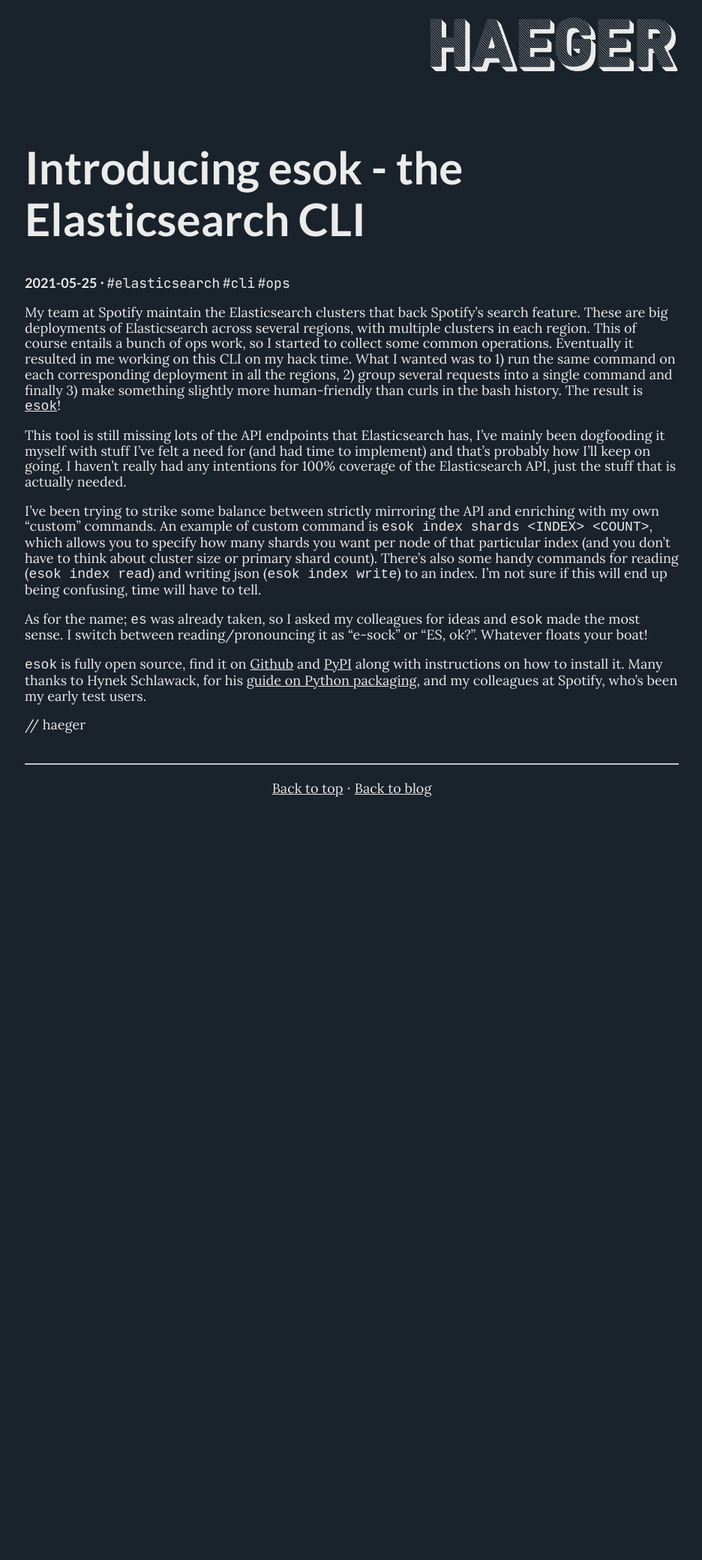
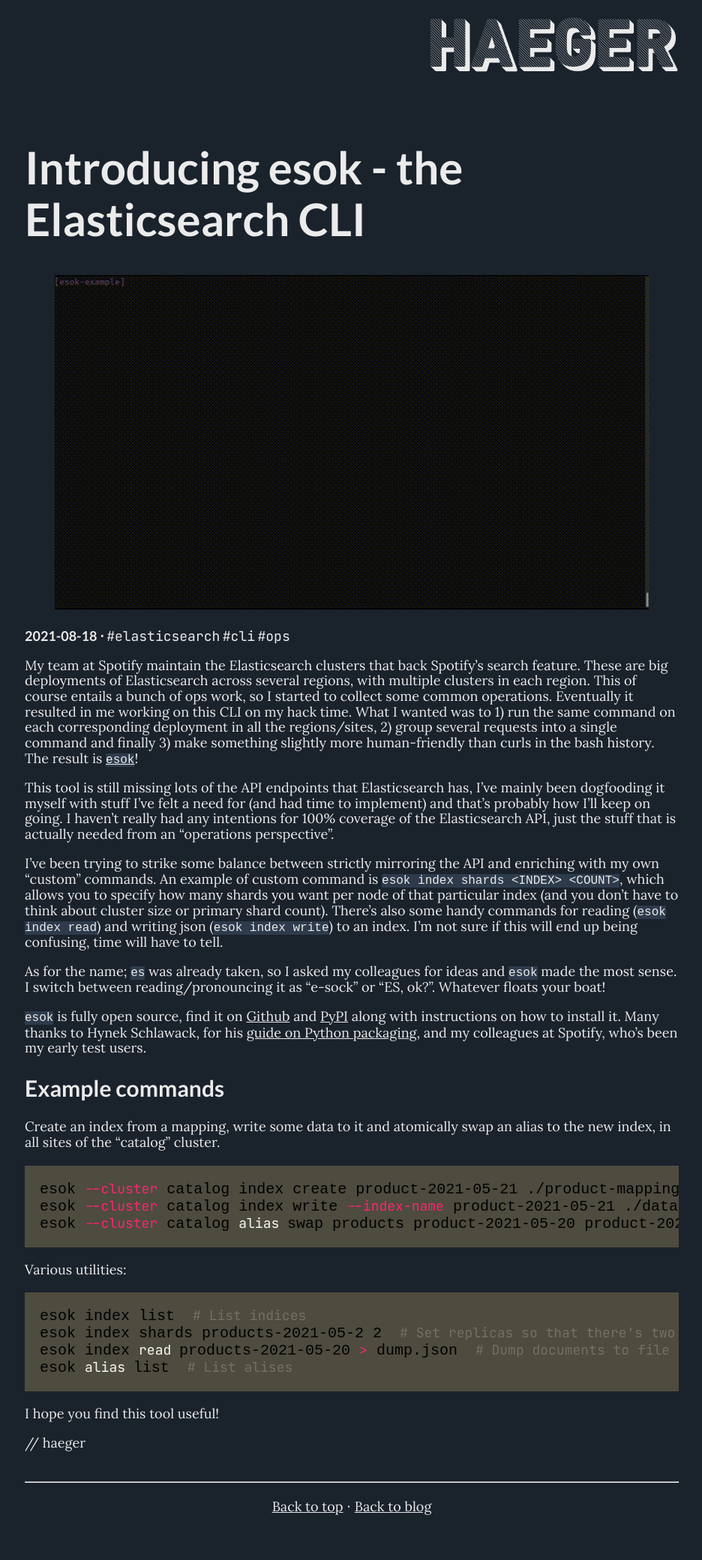
Before and after one commit to ahaeger/ahaeger.github.io, a Jekyll site: the page built from _posts/2021-08-18-introducing-esok.md, in a window 1280 px wide. Shown: the whole page at 75% size, without its empty margins (171-1107 px from the left). Built offline with Jekyll 4.4.1, drawn with Linux system fonts in a browser that asks for light colours; nearby versions of some CDN libraries; before the commit the page ends 1123 px from its top, so only the background shows below that.

Commit message:
Final tweaks.

````diff
--- a/_posts/2021-05-25-introducing-esok.md
+++ b/_posts/2021-08-18-introducing-esok.md
@@ -2,11 +2,11 @@
 layout: post
 title: Introducing esok - the Elasticsearch CLI
 tags: elasticsearch cli ops
-published: 2021-05-25 19:53:00 +0200
-image:
+published: 2021-08-18 21:16:00 +0200
+image: /assets/images/esok.gif
 image-credit:
 image-credit-link:
-image-title:
+image-title: It was way harder than expected to piece this gif together.
 ---
 
 My team at Spotify maintain the Elasticsearch clusters that back Spotify's
@@ -14,7 +14,7 @@
 regions, with multiple clusters in each region. This of course entails a bunch
 of ops work, so I started to collect some common operations. Eventually it
 resulted in me working on this CLI on my hack time. What I wanted was to 1) run
-the same command on each corresponding deployment in all the regions, 2)
+the same command on each corresponding deployment in all the regions/sites, 2)
 group several requests into a single command and finally 3) make something
 slightly more human-friendly than curls in the bash history. The result
 is [`esok`][Github]!
@@ -23,7 +23,7 @@
 I've mainly been dogfooding it myself with stuff I've felt a need for (and had
 time to implement) and that's probably how I'll keep on going. I haven't really
 had any intentions for 100% coverage of the Elasticsearch API, just the stuff
-that is actually needed.
+that is actually needed from an "operations perspective".
 
 I've been trying to strike some balance between strictly mirroring the API and
 enriching with my own "custom" commands. An example of custom command
@@ -42,6 +42,28 @@
 his [guide on Python packaging][Hynek], and my colleagues at Spotify, who's been
 my early test users.
 
+## Example commands
+
+Create an index from a mapping, write some data to it and atomically swap
+an alias to the new index, in all sites of the "catalog" cluster.
+
+```bash
+esok --cluster catalog index create product-2021-05-21 ./product-mapping.json
+esok --cluster catalog index write --index-name product-2021-05-21 ./data.json
+esok --cluster catalog alias swap products product-2021-05-20 product-2021-05-21
+```
+
+Various utilities:
+
+```bash
+esok index list  # List indices
+esok index shards products-2021-05-2 2  # Set replicas so that there's two shards on each host
+esok index read products-2021-05-20 > dump.json  # Dump documents to file
+esok alias list  # List alises
+```
+
+I hope you find this tool useful!
+
 [Github]: https://github.com/ahaeger/esok
 [PyPI]: https://pypi.org/project/esok/
 [Hynek]: https://hynek.me/articles/sharing-your-labor-of-love-pypi-quick-and-dirty/
--- a/_sass/_global.sass
+++ b/_sass/_global.sass
@@ -30,10 +30,16 @@
   text-decoration-style: solid
 
 // Extend Pygment's code highlighting
-.highlight
-  pre>code span
-    @extend %code-font
+pre.highlight
+  background-color: #4e4b3f
+  padding: 1rem
+  overflow-x: auto
+  >code
+    font-size: 1.0rem
+    background: none
+    span
+      @extend %code-font
 
-  pre
-    padding: 1rem
-    overflow-x: auto
+code
+  font-size: 0.8rem
+  background-color: lighten($blackish, 10%)
````
Also changed, not shown: assets/images/esok.gif (added).
